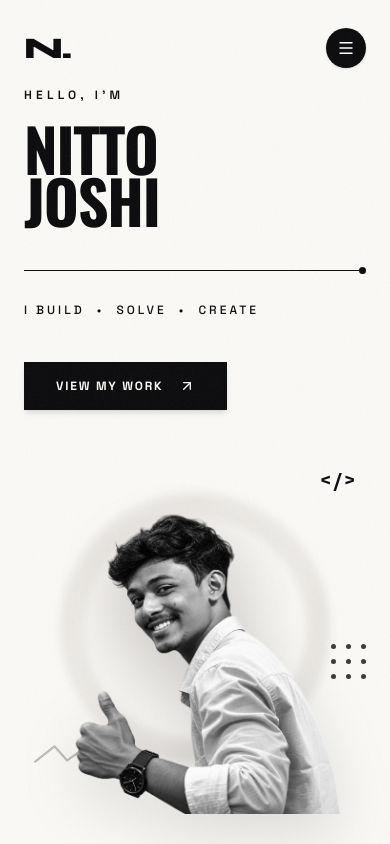
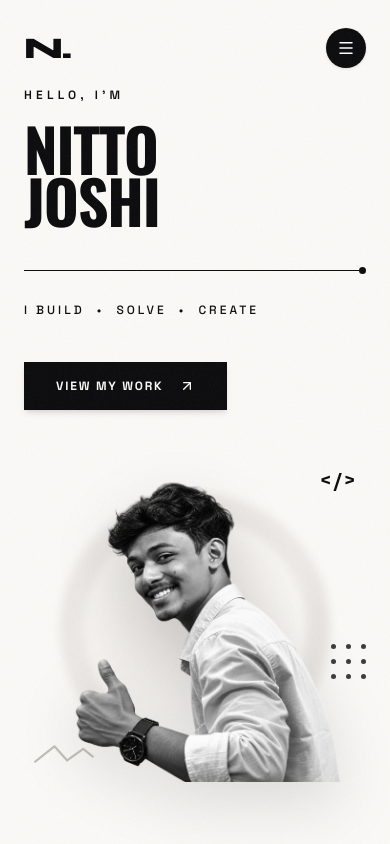
Before and after one commit to Nitto26/Nitto-Joshi, a React (Vite) app: page / in a window 390 px wide. Shown: the top 844 px of the page. Built offline with nearby package versions, Linux system fonts and the light colour scheme; grey boxes are pictures that could not be loaded; a web font is replaced by a local one.

Commit message:
updated hero section responsivity

```diff
--- a/src/components/sections/Hero.jsx
+++ b/src/components/sections/Hero.jsx
@@ -86,7 +86,7 @@ export default function Hero() {
     <section
       id="hero"
       ref={containerRef}
-      className="relative min-h-screen flex flex-col justify-between pt-20 pb-0 sm:pt-24 sm:pb-12 px-6 sm:px-12 lg:px-24 overflow-visible z-20 bg-[#FAF9F6]"
+      className="relative min-h-screen flex flex-col justify-between pt-20 pb-6 sm:pt-24 sm:pb-12 px-6 sm:px-12 lg:px-24 overflow-hidden bg-[#FAF9F6]"
       style={{
         backgroundColor: '#FAF9F6',
         minHeight: '100vh',
@@ -169,7 +169,7 @@ export default function Hero() {
         </div>
 
         {/* Right Column: Hero Cutout PNG & Graphic Elements */}
-        <div className="lg:col-span-6 relative flex items-end justify-center min-h-[340px] sm:min-h-[460px] lg:min-h-[640px] mt-4 lg:mt-0 pb-0">
+        <div className="lg:col-span-6 relative flex items-end justify-center min-h-[340px] sm:min-h-[460px] lg:min-h-[640px] mt-4 lg:mt-0 pb-4 sm:pb-0">
 
           {/* Circular Brush Paint Texture Behind Nitto */}
           <div
@@ -215,7 +215,7 @@ export default function Hero() {
 
           {/* Cutout PNG Container */}
           <div
-            className={`relative w-full max-w-[290px] xs:max-w-[340px] sm:max-w-[460px] lg:max-w-[540px] flex items-end justify-center cursor-pointer select-none transition-transform duration-300 z-30 translate-y-4 sm:translate-y-0 ${
+            className={`relative w-full max-w-[290px] xs:max-w-[340px] sm:max-w-[460px] lg:max-w-[540px] flex items-end justify-center cursor-pointer select-none transition-transform duration-300 z-10 ${
               isHit ? 'shake-active' : ''
             }`}
             style={{
```
